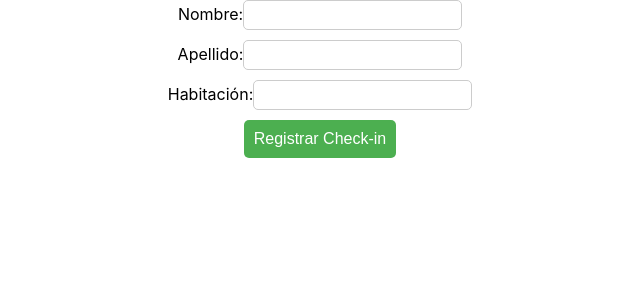
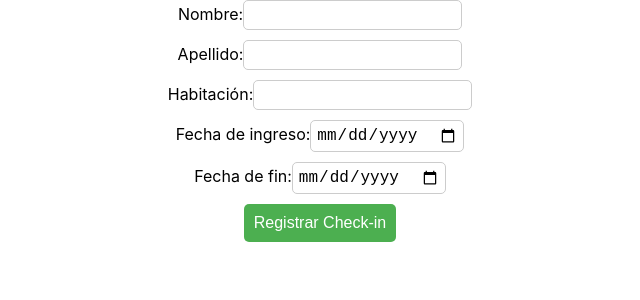
Before and after one commit to eduardo290/hotel-app, a React (Create React App) app: page /checkIn in a window 1280 px wide. Shown: the top 300 px of the page, without its empty margins (320-960 px from the left). Built offline with nearby package versions, Linux system fonts and the light colour scheme.

Commit message:
Se agrega funcionalidad para guardar la fecha de ingreso

```diff
--- a/src/components/RegistroCheckIn/index.jsx
+++ b/src/components/RegistroCheckIn/index.jsx
@@ -5,13 +5,19 @@ function RegistroCheckIn(props) {
   const [nombre, setNombre] = useState('');
   const [apellido, setApellido] = useState('');
   const [habitacion, setHabitacion] = useState('');
+  const [fechaIngreso, setFechaIngreso] = useState('');
+  const [fechaFin, setFechaFin] = useState('');
+  const [enviado, setEnviado] = useState(false);
+  const [checkIns, setCheckIns] = useState([]);
 
   const handleSubmit = (event) => {
     event.preventDefault();
     const checkInData = {
       nombre,
       apellido,
-      habitacion
+      habitacion,
+      fechaIngreso,
+      fechaFin
     };
     if (props.onSubmit) {
       props.onSubmit(checkInData);
@@ -19,9 +25,17 @@ function RegistroCheckIn(props) {
     setNombre('');
     setApellido('');
     setHabitacion('');
+    setFechaIngreso('');
+    setFechaFin('');
+    setEnviado(true);
+    setCheckIns([...checkIns, checkInData]);
   };
 
   return (
+    <div>
+      {enviado ? (
+        <p>Se ha confirmado el check-in para {nombre} {apellido} en la habitación {habitacion}.</p>
+      ) : (
         <form onSubmit={handleSubmit}>
           <label>
             Nombre:
@@ -35,8 +49,19 @@ function RegistroCheckIn(props) {
             Habitación:
             <input type="text" value={habitacion} onChange={(e) => setHabitacion(e.target.value)} />
           </label>
+          <label>
+            Fecha de ingreso:
+            <input type="date" value={fechaIngreso} onChange={(e) => setFechaIngreso(e.target.value)} />
+          </label>
+          <label>
+            Fecha de fin:
+            <input type="date" value={fechaFin} onChange={(e) => setFechaFin(e.target.value)} />
+          </label>
           <button type="submit">Registrar Check-in</button>
         </form>
+      )}
+      <ListaCheckIn checkIns={checkIns} />
+    </div>
   );
 }
 
@@ -44,4 +69,22 @@ RegistroCheckIn.propTypes = {
   onSubmit: PropTypes.func
 };
 
+function ListaCheckIn(props) {
+  const { checkIns } = props;
+
+  return (
+    <ul className="lista-checkin">
+      {checkIns.map((checkIn, index) => (
+        <li key={index}>
+          {checkIn.nombre} {checkIn.apellido} - Habitación {checkIn.habitacion}
+          <br />
+          Fecha de ingreso: {checkIn.fechaIngreso}
+          <br />
+          Fecha de fin: {checkIn.fechaFin}
+        </li>
+      ))}
+    </ul>
+  );
+}
+
 export default RegistroCheckIn;
```
Lines whose indentation alone changed are shown as unchanged.
